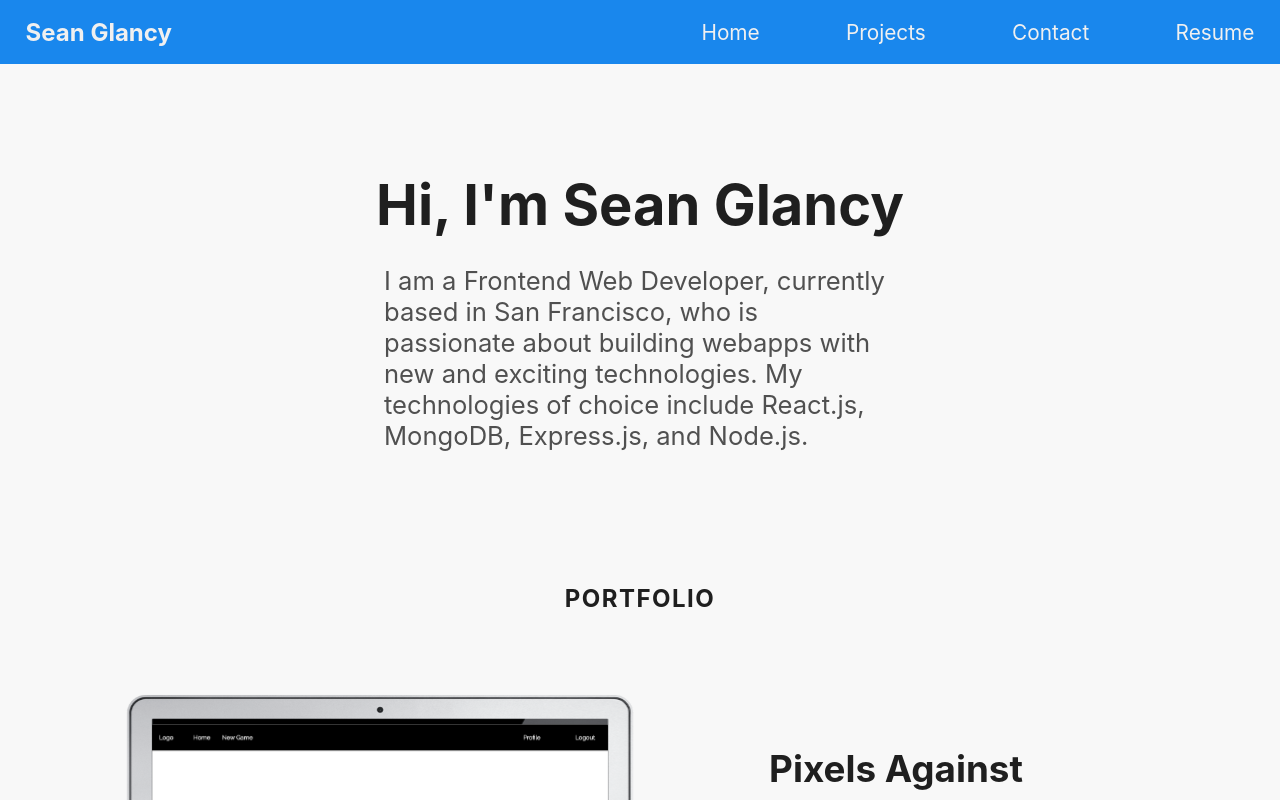
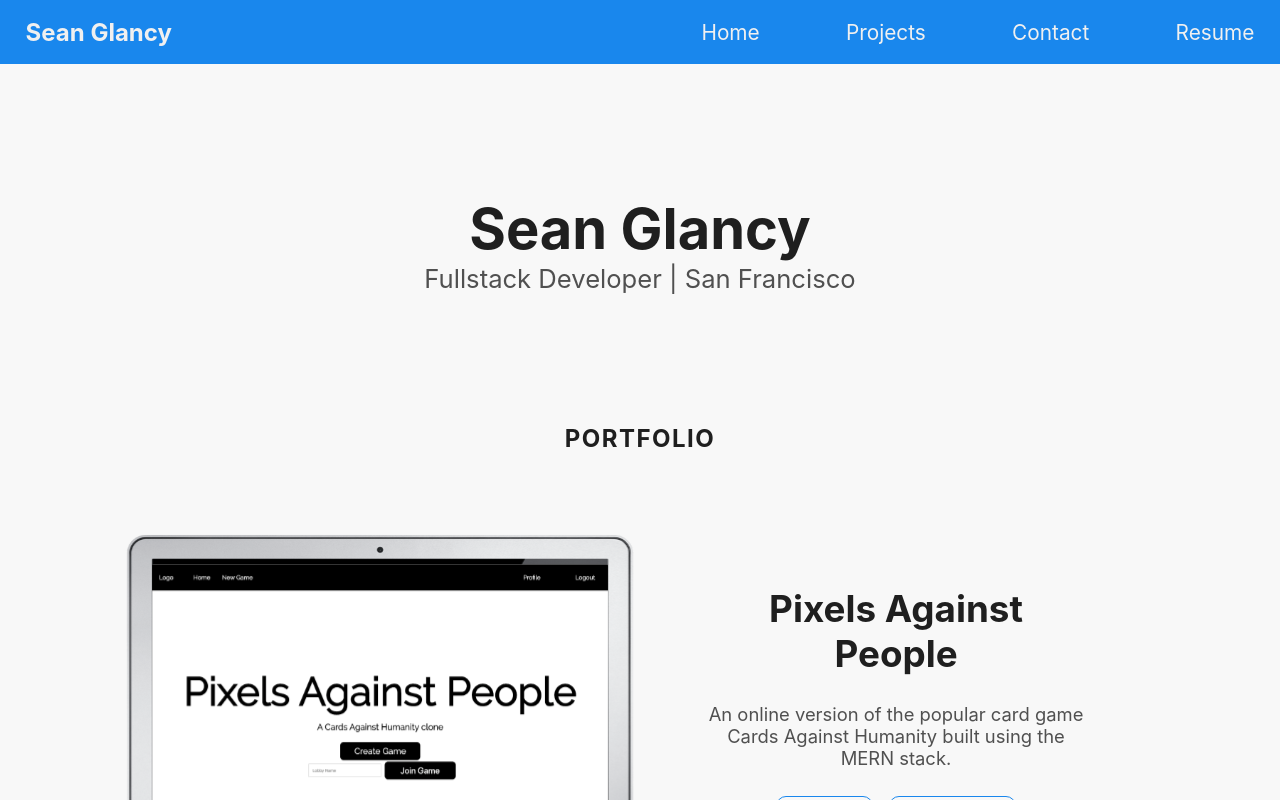
Before and after one commit to spglancy/portfolio-sg, a React (Create React App) app: page / in a window 1280 px wide. Shown: the top 800 px of the page. Built offline with nearby package versions, Linux system fonts and the light colour scheme.

Commit message:
basic banner design

```diff
--- a/src/pages/Home.js
+++ b/src/pages/Home.js
@@ -4,8 +4,8 @@ import './home.css'
 const Home = () => {
   return (
     <div className="banner" id="banner">
-      <h1>Hi, I'm Sean Glancy</h1>
-      <p>I am a Frontend Web Developer, currently based in San Francisco, who is passionate about building webapps with new and exciting technologies. My technologies of choice include React.js, MongoDB, Express.js, and Node.js.</p>
+      <h1>Sean Glancy</h1>
+      <span>Fullstack Developer | San Francisco</span>
     </div>
   )
 }
--- a/src/pages/home.css
+++ b/src/pages/home.css
@@ -5,7 +5,7 @@
   justify-content: center;
   background: var(--main-background);
   margin-top: 8vh;
-  height: 65vh;
+  height: 45vh;
   width: 100vw;
 }
 
@@ -14,8 +14,7 @@
   margin: 0;
 }
 
-.banner>p {
+.banner>span {
   font-size: 1.6em;
-  width: 40vw;
   color: var(--secondary-text);
 }
```
Also changed, not shown: public/GmailLogo.svg (added).
